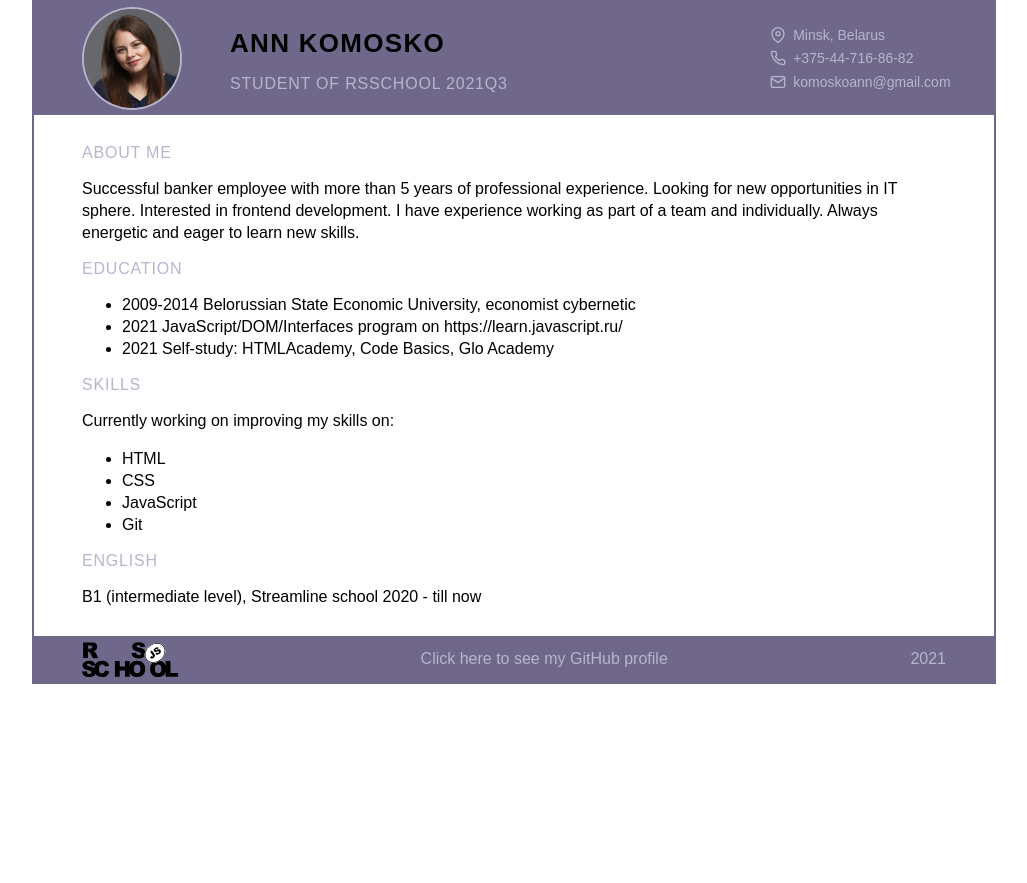
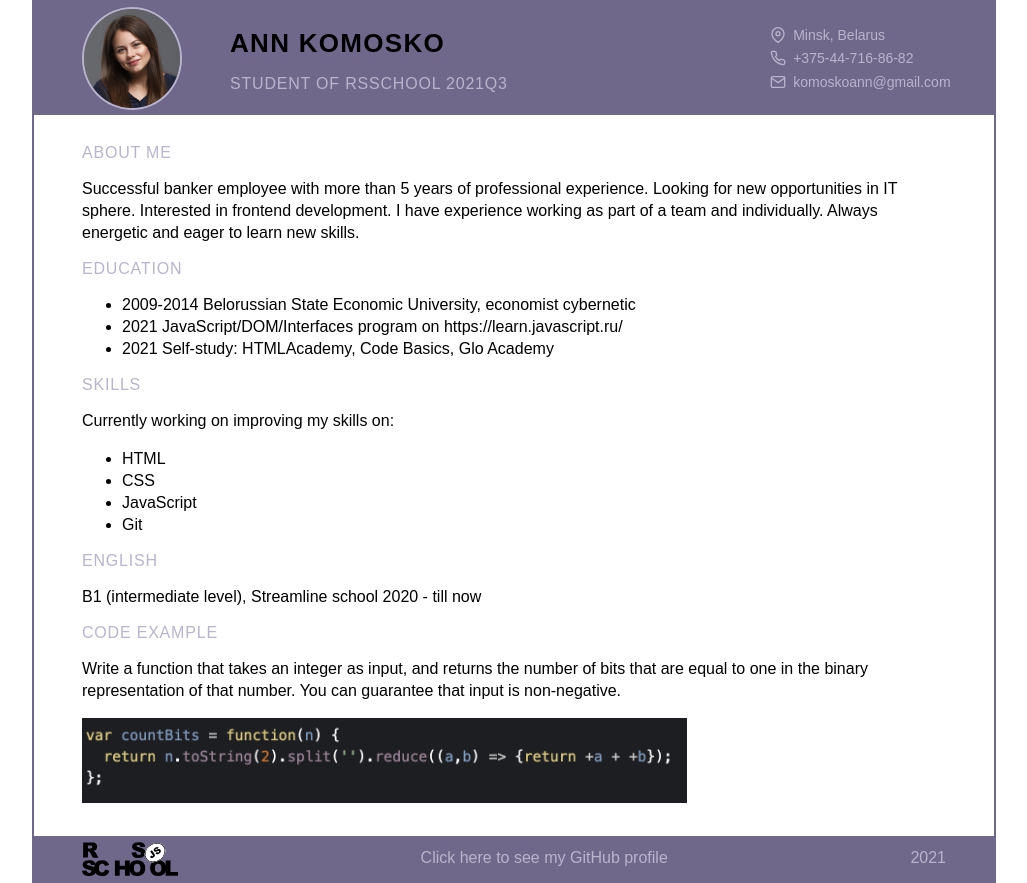
Before and after one commit to komoskoann/rsschool-cv, a plain HTML site: page index.html in a window 1280 px wide. Shown: the whole page, without its empty margins (126-1153 px from the left). Before the commit the page ends 800 px from the top, so only its background shows below. Drawn offline with Linux system fonts and the light colour scheme.

Commit message:
feat: add section with code example

```diff
--- a/index.html
+++ b/index.html
@@ -8,7 +8,7 @@
     <link rel="stylesheet" href="style.css">
   </head>
   <body>
-    <div class="container">
+    <main class="main">
     <header class="header">
       <img src="images/new_photo.png" alt="photo" class="photo">
       <div class="name">
@@ -51,11 +51,16 @@
       <h2>English</h2>
       <p>B1 (intermediate level), Streamline school 2020 - till now</p>
     </section>
+    <section class="code-example">
+      <h2>Code Example</h2>
+        <p>Write a function that takes an integer as input, and returns the number of bits that are equal to one in the binary representation of that number. You can guarantee that input is non-negative.</p>
+        <img src="images/code.png" alt="code" class="code">
+    </section>
     <footer class="footer">
       <img src="images/rs_school_js.svg" alt="rsshool-logo" class="rsshool-logo">
       <a href="https://github.com/komoskoann"><span>Click here to see my GitHub profile</span></a>
       <span class="year">2021</span>
     </footer>
-    </div>
+    </main>
   </body>
 </html>
--- a/style.css
+++ b/style.css
@@ -3,7 +3,7 @@ body {
   font-family: Arial;
 }
 
-.container {
+.main {
   max-width: 960px;
   border: 2px solid #6f688b;
   margin: auto;
@@ -97,7 +97,8 @@ p {
 .about-me,
 .education,
 .skills,
-.english {
+.english,
+.code-example {
   margin-left: 5%;
   margin-right: 5%;
 }
@@ -106,8 +107,13 @@ p {
   margin-top: 3%;
 }
 
-.english {
+.code-example {
   margin-bottom: 3%;
+}
+
+.code {
+  width: 70%;
+  height: 70%;
 }
 
 .footer {
```
Also changed, not shown: images/code.png (added).
